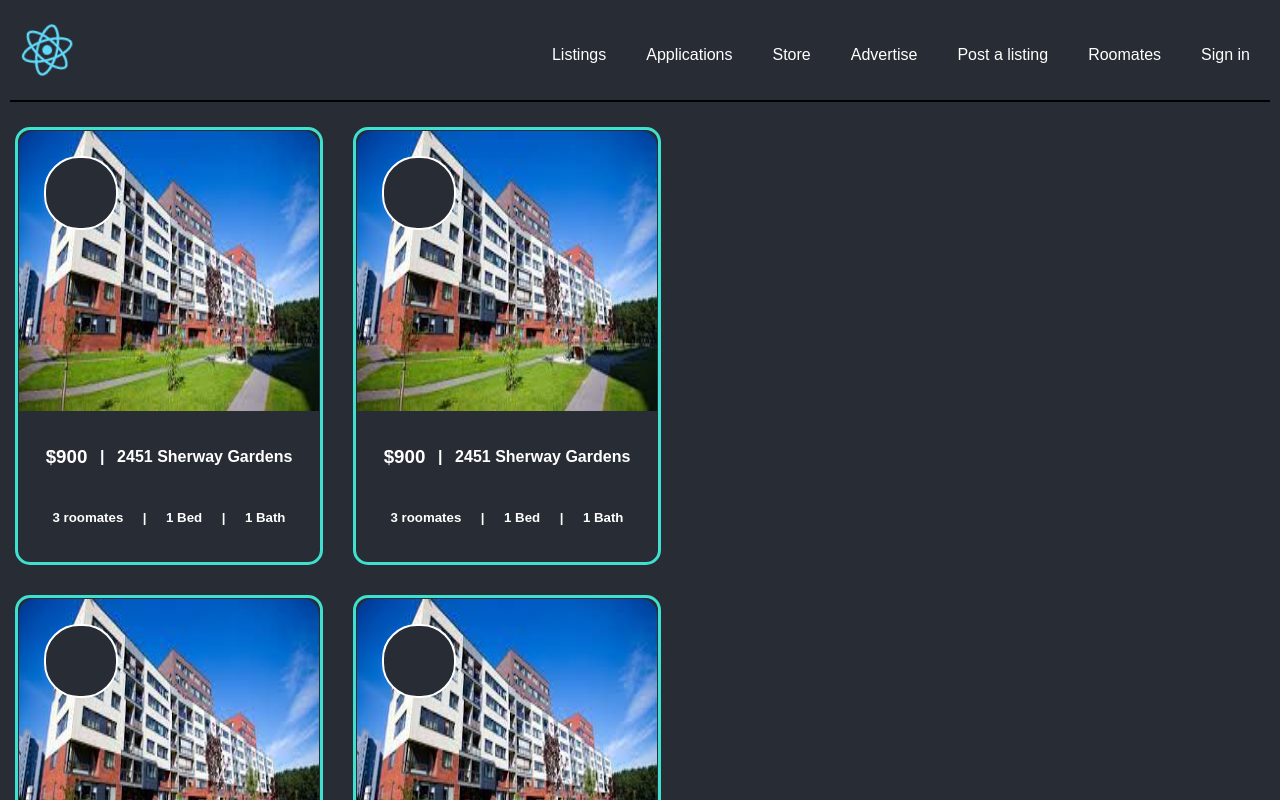
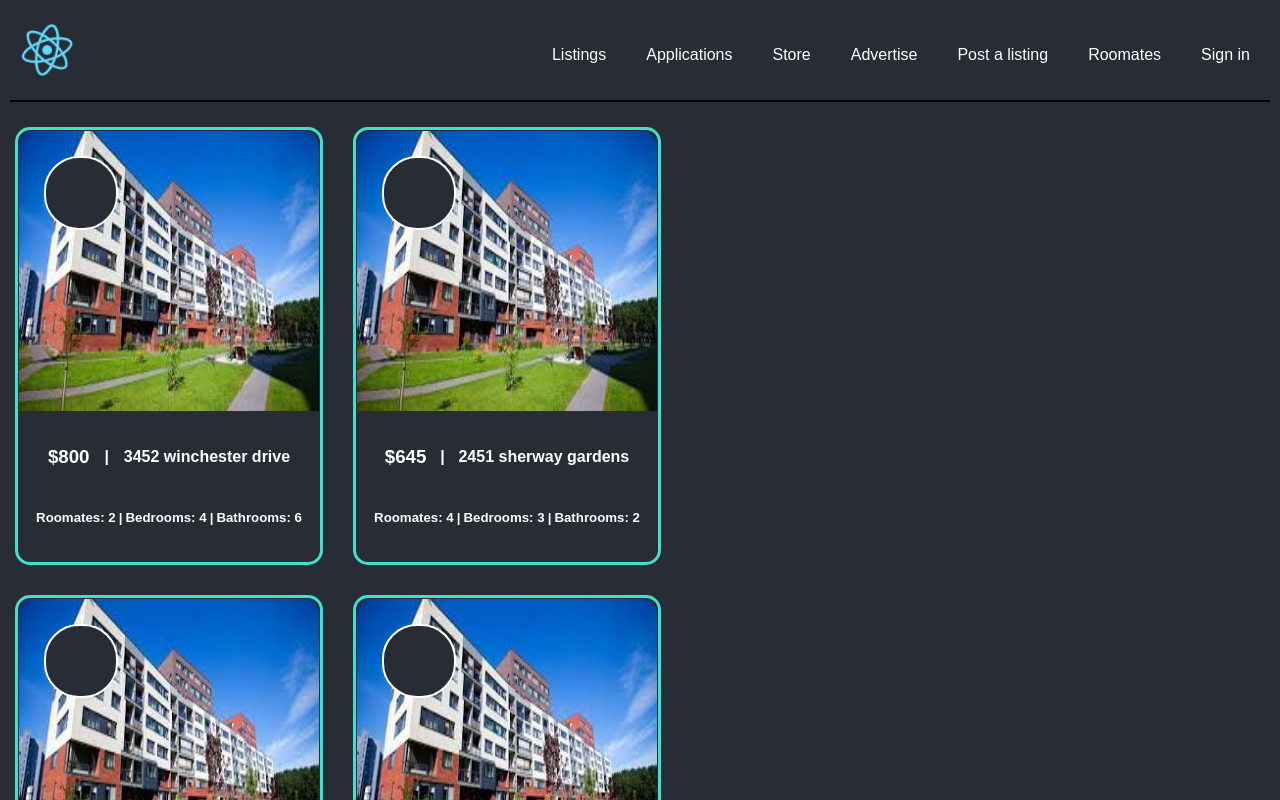
Before and after one commit to zhwang2001/Webprojects, a React (Create React App) app in the folder my-app/: page / in a window 1280 px wide. Shown: the top 800 px of the page. Built offline with nearby package versions, Linux system fonts and the light colour scheme.

Commit message:
added json server and trimmed files

```diff
--- a/my-app/src/App.css
+++ b/my-app/src/App.css
@@ -1,6 +1,7 @@
 .App {
   background-color: #282c34;
   height: 100vh;
+  font-family: 'Poppins', sans-serif;
 }
 
 .App-header {
--- a/my-app/src/App.js
+++ b/my-app/src/App.js
@@ -3,6 +3,63 @@ import Navbar from './Navbar';
 import Listing from './Listing';
 
 function App() {
+  const keyinfo = [
+    {
+      profile: "1",
+      listing_img: "?",
+      price: "800",
+      address: "3452 winchester drive",
+      num_roomates: "2",
+      num_bedrooms: "4",
+      num_bathrooms: "6",
+    },
+    {
+      profile: "2",
+      listing_img: "?",
+      price: "645",
+      address: "2451 sherway gardens",
+      num_roomates: "4",
+      num_bedrooms: "3",
+      num_bathrooms: "2",
+    },
+    {
+      profile: "3",
+      listing_img: "?",
+      price: "1100",
+      address: "300 21 west street",
+      num_roomates: "2",
+      num_bedrooms: "4",
+      num_bathrooms: "2",
+    },
+    {
+      profile: "4",
+      listing_img: "?",
+      price: "1100",
+      address: "300 21 west street",
+      num_roomates: "2",
+      num_bedrooms: "4",
+      num_bathrooms: "2",
+    },
+    {
+      profile: "5",
+      listing_img: "?",
+      price: "1100",
+      address: "300 21 west street",
+      num_roomates: "2",
+      num_bedrooms: "4",
+      num_bathrooms: "2",
+    },
+    {
+      profile: "6",
+      listing_img: "?",
+      price: "1100",
+      address: "300 21 west street",
+      num_roomates: "2",
+      num_bedrooms: "4",
+      num_bathrooms: "2",
+    }
+  ]
+
   return (
     <div className="App">
       <header className="App-header">
@@ -10,12 +67,9 @@ function App() {
       </header>
       <body>
         <section className="Listings">
-          <Listing />
-          <Listing />
-          <Listing />
-          <Listing />
-          <Listing />
-          <Listing />
+          {keyinfo.map(info => (
+            <Listing key={info.profile} {...info} />
+          ))}
         </section>
         <section className="Map">
         </section>
--- a/my-app/src/Listing.css
+++ b/my-app/src/Listing.css
@@ -44,8 +44,9 @@
   justify-content: space-evenly;
 }
 
-
-
+.Listing:hover {
+  box-shadow: 0px 0px 5px 5px black;
+}
 
 /* TODO
 .Map {
--- a/my-app/src/Listing.js
+++ b/my-app/src/Listing.js
@@ -1,7 +1,8 @@
 import './Listing.css';
 import apartment from './Assets/apartment1.jfif'
 
-function Listing() {
+function Listing(keyinfo) {
+
   return (
     <div className="Listing">
 
@@ -12,16 +13,17 @@ function Listing() {
 
       <section className="Keyinfo">
         <div className="Keyinfo-row1">
-          <h3 id="Price">$900</h3>
+          <h3 id="Price">${keyinfo.price}</h3>
           <h4 id="Divider">|</h4>
-          <h4 id="Address">2451 Sherway Gardens</h4>
+          <h4 id="Address">{keyinfo.address}</h4>
         </div>
         <div className="Keyinfo-row2">
-          <h5 id="Roomates">3 roomates</h5>
+          {/* determines if the listing has roomataes already */}
+          <h5 id="Roomates">{keyinfo.num_roomates > 0 ? `Roomates: ${keyinfo.num_roomates}` : "No Roomates"}</h5>
           <h5 id="Divider">|</h5>
-          <h5 id="Bed">1 Bed</h5>
+          <h5 id="Bed">Bedrooms: {keyinfo.num_bedrooms}</h5>
           <h5 id="Divider">|</h5>
-          <h5 id="Bath">1 Bath</h5>
+          <h5 id="Bath">Bathrooms: {keyinfo.num_bathrooms}</h5>
         </div>
       </section>
 
```
